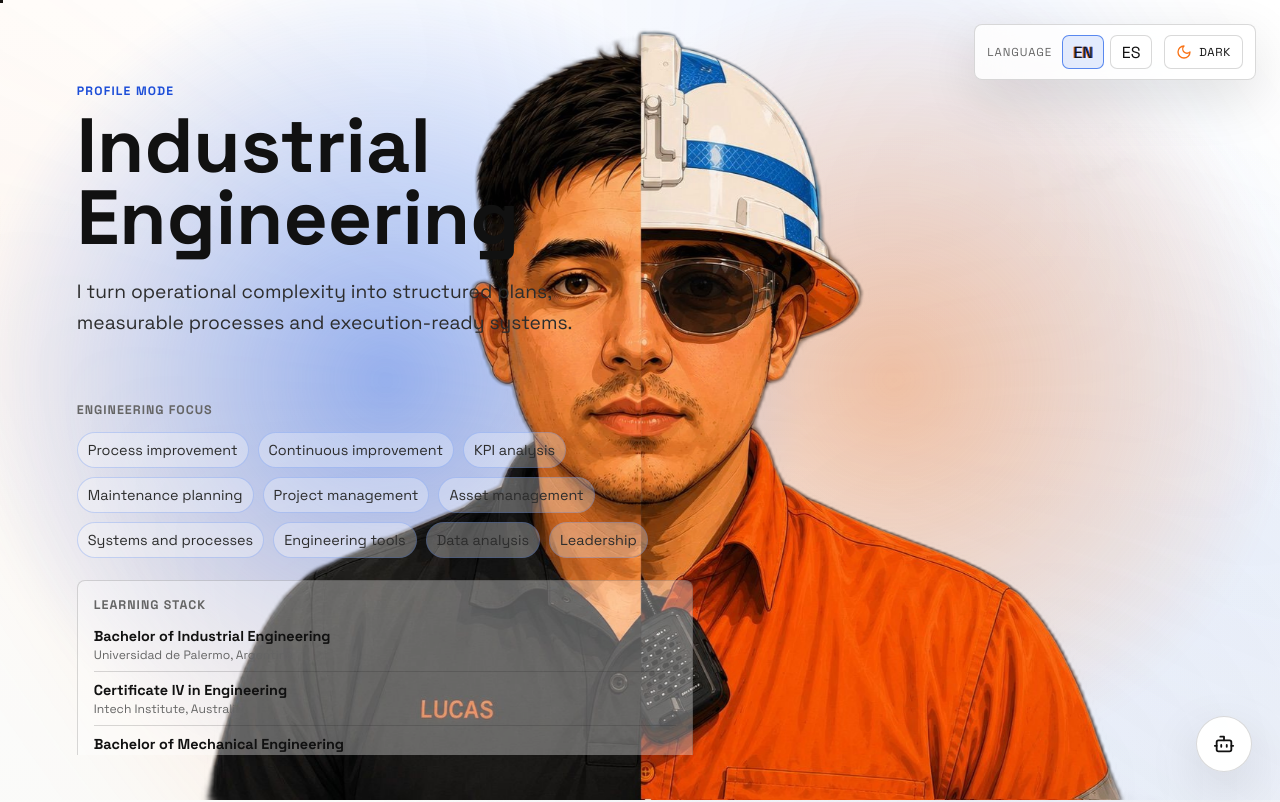
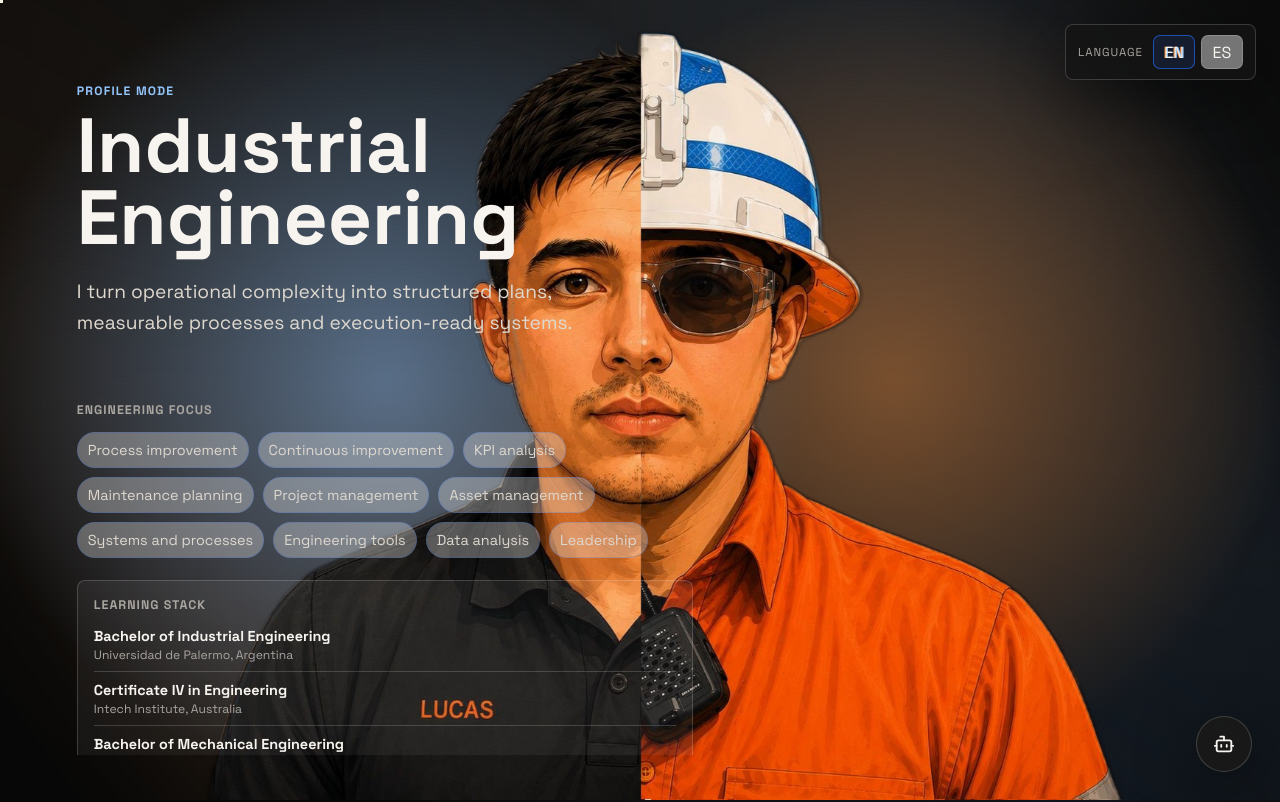
Before and after one commit to lucaslopez17/lucas_lopez_portfolio, a Next.js app: page / in a window 1280 px wide. Shown: the top 802 px of the page. Built offline with nearby package versions, Linux system fonts and the light colour scheme.

Commit message:
Force dark mode and hide the theme toggle

```diff
--- a/components/portfolio-experience.tsx
+++ b/components/portfolio-experience.tsx
@@ -17,6 +17,10 @@ import LucasBot from "@/components/lucas-bot";
 type ThemeMode = "dark" | "light";
 type ProfileSide = "engineering" | "field";
 
+// Light mode is disabled for now — the site is dark-only. Flip this back to
+// `true` to re-enable the theme toggle and let visitors switch to light mode.
+const THEME_TOGGLE_ENABLED = false;
+
 function getInitialLocale(): Locale {
   if (typeof window === "undefined") {
     return "en";
@@ -27,6 +31,10 @@ function getInitialLocale(): Locale {
 }
 
 function getInitialTheme(): ThemeMode {
+  if (!THEME_TOGGLE_ENABLED) {
+    return "dark";
+  }
+
   if (typeof window === "undefined") {
     return "light";
   }
@@ -37,7 +45,7 @@ function getInitialTheme(): ThemeMode {
 
 export default function PortfolioExperience() {
   const [locale, setLocale] = useState<Locale>("en");
-  const [theme, setTheme] = useState<ThemeMode>("light");
+  const [theme, setTheme] = useState<ThemeMode>(THEME_TOGGLE_ENABLED ? "light" : "dark");
   const [activeProfileSide, setActiveProfileSide] = useState<ProfileSide | null>(null);
   const [hoverProfileSide, setHoverProfileSide] = useState<ProfileSide | null>(null);
   const t = copy[locale];
@@ -116,6 +124,7 @@ function ControlDock({
         ))}
         </div>
       </div>
+      {THEME_TOGGLE_ENABLED && (
         <button
           className="theme-toggle"
           type="button"
@@ -126,6 +135,7 @@ function ControlDock({
           {theme === "dark" ? <Sun size={16} aria-hidden="true" /> : <Moon size={16} aria-hidden="true" />}
           <span>{theme === "dark" ? "Light" : "Dark"}</span>
         </button>
+      )}
     </div>
   );
 }
```
Lines whose indentation alone changed are shown as unchanged.
